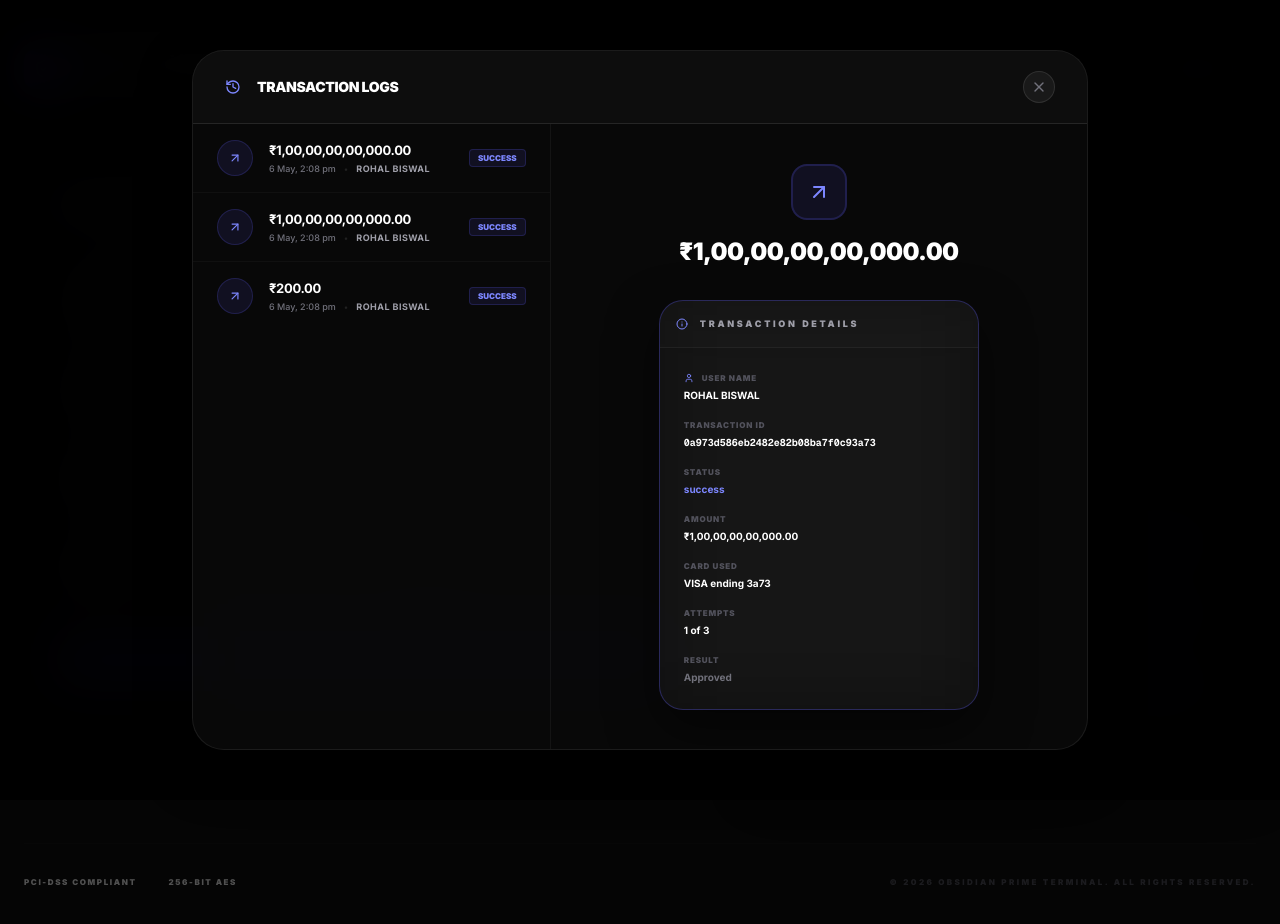
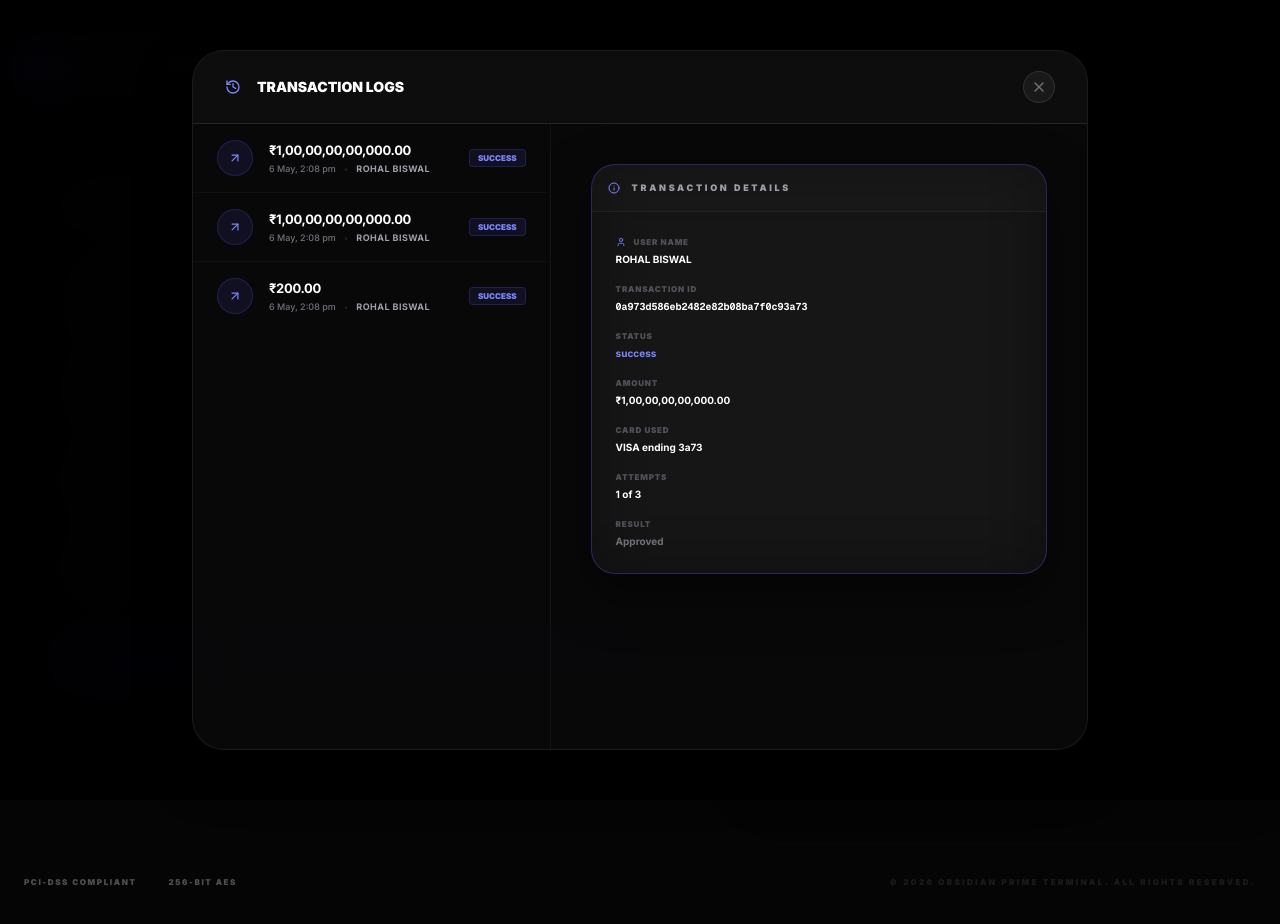
Before and after one commit to KIET7UKE/payment-gateway, a Next.js app: page / in a window 1280 px wide. Both pictures are taken after a click on the button 1217 px from the left and 543 px from the top of the page. Shown: the top 924 px of the page. Built offline with nearby package versions, Linux system fonts and the light colour scheme.

Commit message:
refactor: simplify transaction modal layout and add .vercel to gitignore

```diff
--- a/src/components/TransactionHistory.tsx
+++ b/src/components/TransactionHistory.tsx
@@ -187,7 +187,7 @@ export default function TransactionHistory() {
             <div className="flex items-center justify-between border-b border-white/10 bg-white/2 px-8 py-5">
               <div className="flex items-center gap-4">
                 <History size={16} className="text-indigo-400" />
-                <h2 className="text-sm font-black text-white uppercase tracking-tight">Transaction Logs</h2>
+                <h2 className="text-sm font-black text-white uppercase">Transaction Logs</h2>
               </div>
               <button onClick={() => setIsModalOpen(false)} className="flex h-8 w-8 items-center justify-center rounded-lg border border-white/10 bg-white/5 text-zinc-500 hover:text-white transition-all"><X size={16} /></button>
             </div>
@@ -203,13 +203,7 @@ export default function TransactionHistory() {
               </div>
               <div className="hidden flex-1 overflow-y-auto p-10 sm:block">
                 {activeModalTx ? (
-                  <div className="mx-auto max-w-xs">
-                    <div className="mb-8 flex flex-col items-center text-center">
-                      <div className={`mb-4 flex h-14 w-14 items-center justify-center rounded-2xl border-2 ${getStatusBadge(activeModalTx.status)}`}>
-                        {activeModalTx.status === 'success' ? <ArrowUpRight size={24} /> : <ArrowDownLeft size={24} />}
-                      </div>
-                      <h3 className="text-2xl font-black text-white tracking-tight">{formatCurrency(activeModalTx.amount, activeModalTx.currency)}</h3>
-                    </div>
+                  <div className="">
                     <DetailsPanel tx={activeModalTx} />
                   </div>
                 ) : (
```
Also changed, not shown: 1 other file (tests, documents, lock files or other folders).
